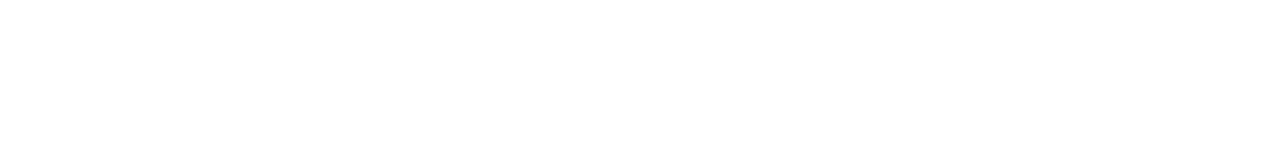
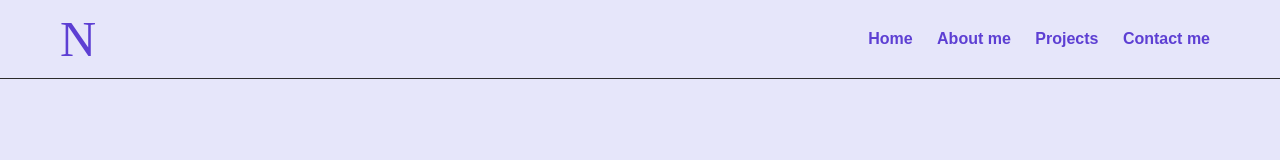
Before and after one commit to Ugwoke-Nmasinachi/Portfolio-v1, a plain HTML site: page about.html in a window 1280 px wide. Drawn offline with Linux system fonts and the light colour scheme.

Commit message:
worked on nav bar

```diff
--- a/about.html
+++ b/about.html
@@ -0,0 +1,22 @@
+<!DOCTYPE html>
+<html lang="en">
+<head>
+    <meta charset="UTF-8">
+    <meta name="viewport" content="width=device-width, initial-scale=1.0">
+    <link rel="stylesheet" href="/css/navbar.css">
+    <title>About Me Page</title>
+</head>
+<body>
+    <nav class="navbar">
+        <div class="navdiv">
+            <div class="logo"><p>N</p></div>
+            <ul>
+                <li><a href="index.html">Home</a></li>
+                <li><a href="about.html">About me</a></li>
+                <li><a href="projects.html">Projects</a></li>
+                <li><a href="contact.html">Contact me</a></li>
+            </ul>
+        </div>
+    </nav>
+</body>
+</html>
--- a/css/navbar.css
+++ b/css/navbar.css
@@ -0,0 +1,46 @@
+*{
+    margin: 0;
+    padding: 0;
+    box-sizing: border-box;
+    background-color: #E6E6FA;
+    font-family: Arial, Helvetica, sans-serif;
+}
+
+/*styling the navbar*/
+.navbar{
+    padding: 10px;
+    border-bottom: 1px solid #2B2B2B;
+}
+.navdiv{
+    display: flex;
+    align-items: center;
+    justify-content: space-between;
+}
+
+.navdiv .logo{/*styling the logo*/
+    font-size: 50px;
+    padding-left: 50px;
+}
+.navdiv .logo p{
+    font-family:'Times New Roman', Times, serif;
+    color:#5D3FD3 ;
+}
+
+.navdiv ul{
+    margin-right: 50px;
+}
+.navdiv li{
+    list-style: none;
+    display: inline-block;
+    padding: 10px;
+}
+
+.navbar li a{
+    color: #5D3FD3;
+    font-weight: bolder;
+    text-decoration: none;
+}
+
+.navbar li a:hover{
+    color: #2B2B2B;
+}
```
Also changed, not shown: contact.html (+22 -0 lines), index.html (+14 -0 lines), projects.html (+22 -0 lines), 1 other file.
